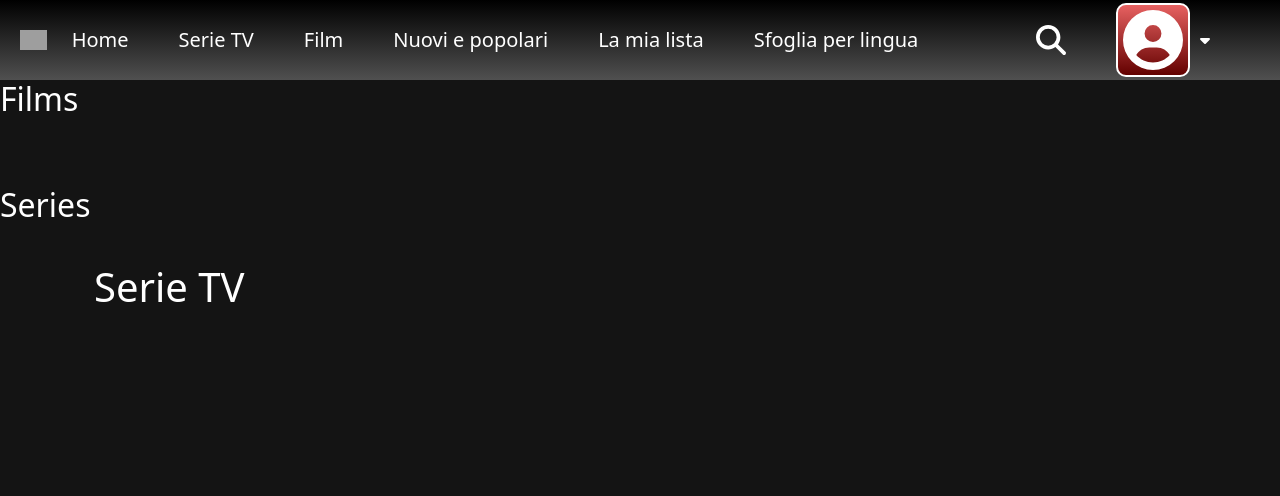
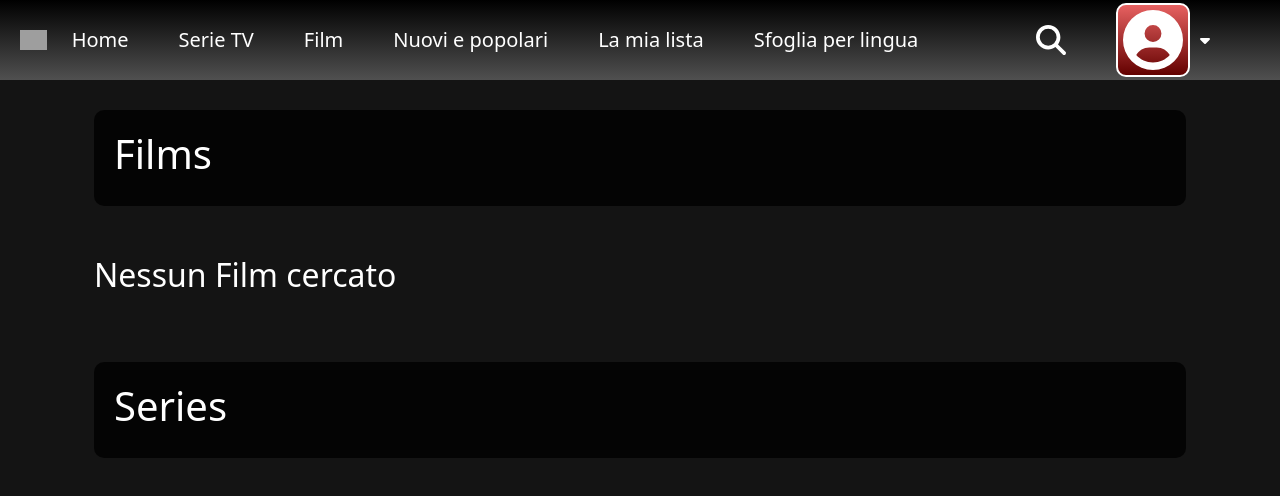
Before and after one commit to razcc/vue-boolflix, a Vue app: page / in a window 1280 px wide. Shown: the top 496 px of the page. Built offline with nearby package versions, Linux system fonts and the light colour scheme; grey boxes are pictures that could not be loaded.

Commit message:
Mixin per efetti sulla card

```diff
--- /dev/null
+++ b/src/components/MIXIN/mixinCard.scss
@@ -0,0 +1,77 @@
+@mixin cardStyle {
+  .card {
+    width: calc(100% / 8);
+    position: relative;
+    border: none;
+    .poster {
+      width: 100%;
+      height: 100%;
+      transition: all 1.5s;
+
+      img {
+        width: 100%;
+      }
+    }
+
+    &:hover .info {
+      transform: translateX(0%) scale(1);
+      opacity: 1;
+    }
+    &:hover .poster {
+      transform: translateX(-100%) scale(0);
+      opacity: 0;
+    }
+
+    .info {
+      position: absolute;
+      top: 0;
+      left: 0;
+      width: 100%;
+      height: 100%;
+      transform: translateX(100%) scale(0);
+      opacity: 0;
+      transition: all 1.5s;
+
+      background: rgb(255, 0, 0);
+      background: radial-gradient(
+        circle,
+        rgba(255, 0, 0, 1) 0%,
+        rgba(0, 0, 0, 1) 100%
+      );
+      color: white;
+      text-align: center;
+      padding: 20px;
+
+      div {
+        margin-bottom: 10px;
+      }
+
+      .title {
+        font-size: 30px;
+        font-weight: bold;
+      }
+
+      .titoloOriginale {
+        div {
+          font-size: 20px;
+        }
+        span {
+          font-size: 20px;
+          font-weight: bold;
+        }
+      }
+
+      .language {
+        font-size: large;
+        color: green;
+      }
+
+      .voto {
+        span {
+          margin-right: 10px;
+          font-size: 20px;
+        }
+      }
+    }
+  }
+}
--- a/src/components/Main Comp/Cards/FilmCard.vue
+++ b/src/components/Main Comp/Cards/FilmCard.vue
@@ -16,7 +16,7 @@
 				<!-- Titolo Originale -->
 				<div class="titoloOriginale">
 					<div>Titolo Originale:</div>
-					{{ elem.original_title }}
+					<span>{{ elem.original_title }}</span>
 				</div>
 
 				<!--Lingua -->
@@ -26,7 +26,8 @@
 
 				<!-- Voto -->
 				<div class="voto">
-					{{ elem.vote_average }}
+					<Span>Voto:</Span>
+					<span>{{ elem.vote_average }}</span>
 				</div>
 			</div>
 		</div>
@@ -48,61 +49,11 @@ export default {
 </script>
 
 <style lang="scss" scoped>
+@import "../../MIXIN/mixinCard.scss";
 #filmCard {
-	color: black;
 	display: flex;
 	flex-wrap: wrap;
-	gap: 20px;
-}
-.card {
-	width: calc(100% / 8);
-	margin-bottom: 20px;
-	position: relative;
-	overflow: hidden;
-}
-.poster {
-	transition: all 2s;
-}
-.poster img {
-	width: 100%;
-}
-
-// Info FIlm
-.info {
-	background: rgb(63, 94, 251);
-	background: radial-gradient(
-		circle,
-		rgba(63, 94, 251, 1) 0%,
-		rgba(246, 11, 59, 1) 100%
-	);
-	color: white;
-	position: absolute;
-	top: 0;
-	left: 0;
-	width: 100%;
-	height: 100%;
-	transform: translateX(100%);
-	transition: all 2s;
-	text-align: center;
-	padding: 30px 20px;
-    overflow: auto;
-}
-.title {
-	font-size: 30px;
-	font-weight: bold;
-}
-.titoloOriginale {
-	font-size: 20px;
-	font-weight: bold;
-}
-.info div {
-	margin-bottom: 20px;
-}
-
-.card:hover .poster {
-	transform: translateX(-100%) rotateY(-360deg);
-}
-.card:hover .info {
-	transform: translateX(0%) rotateY(360deg);
+	gap: 40px;
+	@include cardStyle;
 }
 </style>
--- a/src/components/Main Comp/Cards/SeriesCard.vue
+++ b/src/components/Main Comp/Cards/SeriesCard.vue
@@ -1,6 +1,6 @@
 <template>
 	<div id="seriesCard">
-		<div class="card" v-for="(elem, index) in propsToSeriesCard" :key="index">
+		<div class="card" v-for="(elem, index) in propsToSeriesCard"  :key="index" >
 
 			<!-- Poster -->
 			<div class="poster">
@@ -40,7 +40,7 @@ export default {
 	props: {
 		propsToSeriesCard: Array,
 	},
-    data() {
+	data() {
 		return {
 			urlImgParziale: "https://image.tmdb.org/t/p/w185/",
 		};
@@ -49,60 +49,15 @@ export default {
 </script>
 
 <style lang="scss" scoped>
+@import "../../MIXIN/mixinCard.scss";
+
+
 #seriesCard {
 	display: flex;
 	flex-wrap: wrap;
 	gap: 20px;
-}
-.card {
-	width: calc(100% / 8 - 20px);
-	margin-bottom: 20px;
-	position: relative;
-	overflow: hidden;
-}
-.poster {
-	transition: all 2s;
-}
-.poster img {
-	width: 100%;
+	@include cardStyle;
+
 }
 
-// Info FIlm
-.info {
-	background: rgb(63, 94, 251);
-	background: radial-gradient(
-		circle,
-		rgba(63, 94, 251, 1) 0%,
-		rgba(246, 11, 59, 1) 100%
-	);
-	color: white;
-	position: absolute;
-	top: 0;
-	left: 0;
-	width: 100%;
-	height: 100%;
-	transform: translateX(100%);
-	transition: all 2s;
-	text-align: center;
-	padding: 30px 20px;
-	overflow: auto;
-}
-.title {
-	font-size: 30px;
-	font-weight: bold;
-}
-.titoloOriginale {
-	font-size: 20px;
-	font-weight: bold;
-}
-.info div {
-	margin-bottom: 20px;
-}
-
-.card:hover .poster {
-	transform: translateX(-100%) rotateY(-360deg);
-}
-.card:hover .info {
-	transform: translateX(0%) rotateY(360deg);
-}
 </style>
--- a/src/components/Main Comp/FilmComp.vue
+++ b/src/components/Main Comp/FilmComp.vue
@@ -2,6 +2,9 @@
     <div id="filmComp">
         <div>
             <FilmCard :propsToFilmCard= "propsToFilmComp" />
+        </div>
+        <div :class='(propsToFilmComp == "") ? "disBlock" : "disNone"' >
+            <h2>Nessun Film cercato</h2>
         </div>
 
     </div>
@@ -25,10 +28,10 @@ import FilmCard from './Cards/FilmCard.vue';
 </script>
 
 <style lang="scss" scoped>
-#filmComp{
-    padding: 30px;
-    width: 90%;
-    margin: auto;
-
+.disNone{
+    display: none;
+}
+.disBlock{
+    display: block;
 }
 </style>
--- a/src/components/Main Comp/SeriesComp.vue
+++ b/src/components/Main Comp/SeriesComp.vue
@@ -1,6 +1,5 @@
 <template>
 	<div id="SeriesComp">
-        <h1>Serie TV</h1>
 		<SeriesCard :propsToSeriesCard="propsToSeriesComp" />
 	</div>
 </template>
@@ -20,13 +19,5 @@ export default {
 </script>
 
 <style lang="scss" scoped>
-#SeriesComp {
-	display: flex;
-	flex-wrap: wrap;
-	width: 90%;
-	height: 50%;
-	margin: auto;
-	padding: 30px;
-	overflow: auto;
-}
+
 </style>
--- a/src/components/MainComp.vue
+++ b/src/components/MainComp.vue
@@ -1,15 +1,17 @@
 <template>
 	<main>
 		<div>
-			<div>
+			<div class="filmsTitle">
 				<h2>Films</h2>
 			</div>
-
 			<FilmComp :propsToFilmComp="propsFilm" />
 		</div>
 
 		<div>
-			<h2>Series</h2>
+			<div class="seriesTitle">
+				<h2>Series</h2>
+			</div>
+
 			<SeriesComp :propsToSeriesComp="propsSeries" />
 		</div>
 	</main>
@@ -17,7 +19,7 @@
 
 <script>
 import FilmComp from "./Main Comp/FilmComp.vue";
-import SeriesComp from './Main Comp/SeriesComp.vue';
+import SeriesComp from "./Main Comp/SeriesComp.vue";
 
 export default {
 	name: "MainComp",
@@ -39,4 +41,24 @@ main {
 	color: white;
 	overflow: auto;
 }
+main > div {
+    padding: 30px;
+    width: 90%;
+    margin: auto;
+    position: relative;
+}
+.filmsTitle,
+.seriesTitle{
+    margin-bottom: 50px;
+    position: sticky;
+    top: 0;
+    left: 10%;
+    z-index: 1;
+    background: rgba(0, 0, 0, 0.8);
+    padding: 20px;
+    border-radius: 10px;
+}
+h2{
+    font-size: 40px;
+}
 </style>
```
